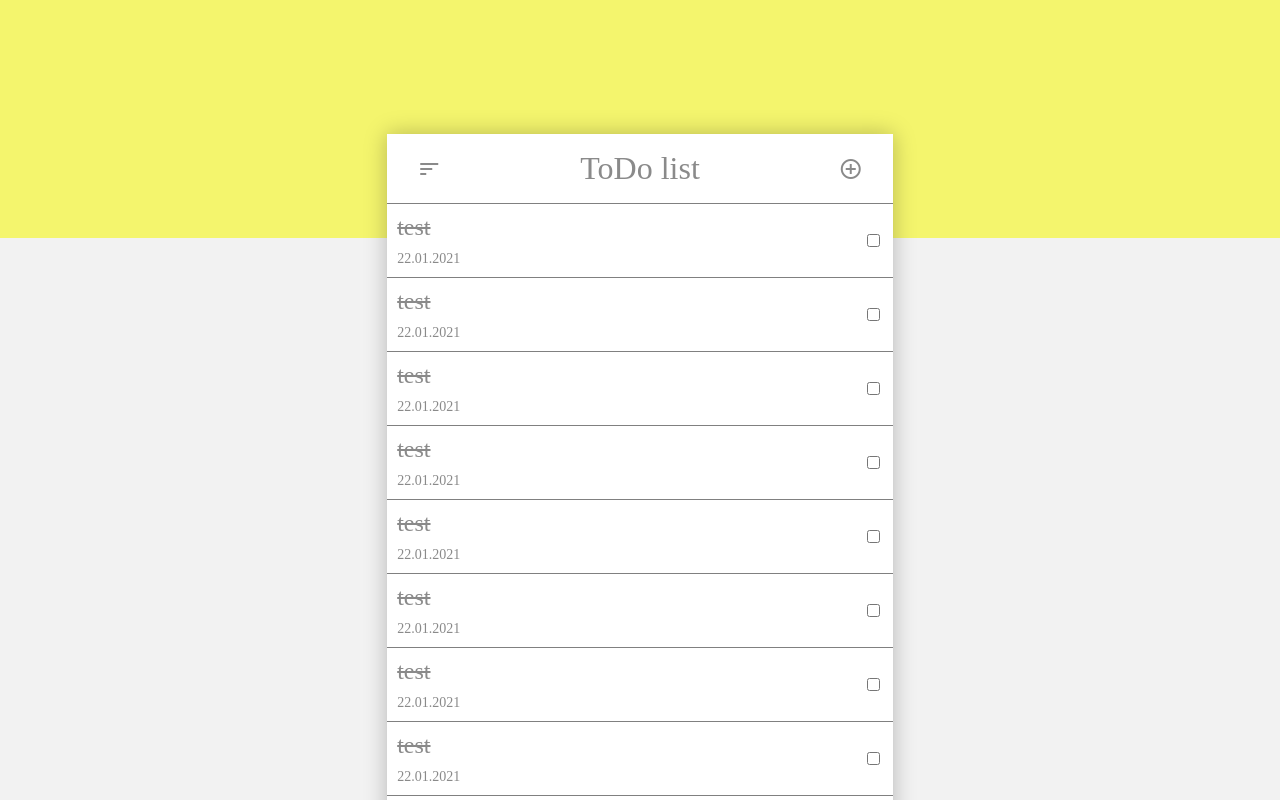
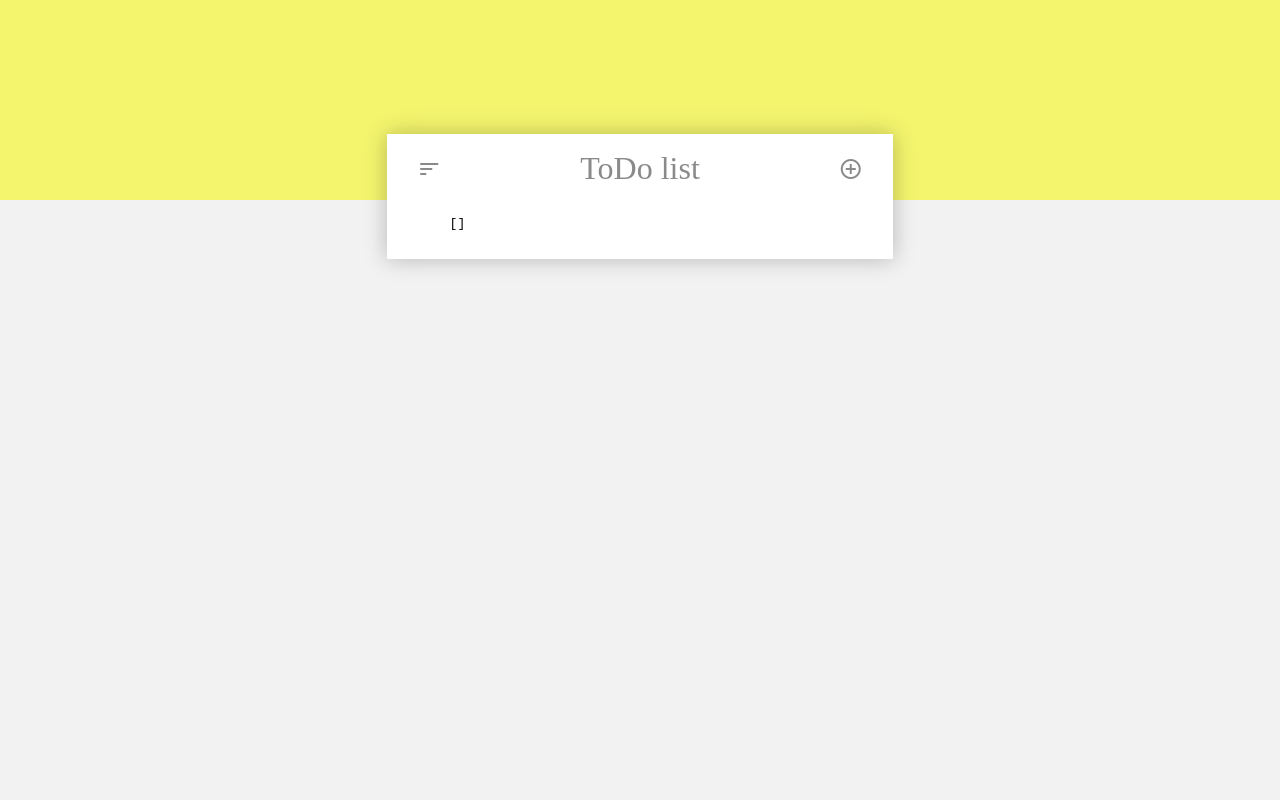
Before and after one commit to LefterijaT/advanced-todo, a Vue app: page / in a window 1280 px wide. Shown: the top 800 px of the page. Built offline with nearby package versions, Linux system fonts and the light colour scheme.

Commit message:
WIP todo list

```diff
--- a/src/components/ui/todo/Header.vue
+++ b/src/components/ui/todo/Header.vue
@@ -4,7 +4,7 @@
       <i class="material-icons">sort</i>
     </button>
     <h1 class="heading--app">ToDo list</h1>
-    <button class="app__button">
+    <button class="app__button" @click="onCreateTodo()">
       <i class="material-icons">add_circle_outline</i>
     </button>
   </header>
@@ -12,7 +12,13 @@
 
 <script lang="ts">
 import { Component, Vue } from "vue-property-decorator";
+import TodoModel from "@/models/TodoModel";
 
 @Component({})
-export default class UiTodoHeader extends Vue {}
+export default class UiTodoHeader extends Vue {
+  todoModel: TodoModel = new TodoModel();
+  onCreateTodo() {
+    this.todoModel.create();
+  }
+}
 </script>
--- a/src/components/ui/todo/ListItem.vue
+++ b/src/components/ui/todo/ListItem.vue
@@ -1,22 +1,35 @@
 <template>
   <div class="todo__item">
     <div class="todo__item-wrapper">
-      <h6 class="todo__item-title todo__item-title--checked">
-        test
+      <h6
+        class="todo__item-title"
+        :class="{ 'todo__item-title--checked': item.completed }"
+      >
+        {{ item.title }}
       </h6>
       <div class="todo__item-date">
-          22.01.2021
+        {{ item.date }}
       </div>
     </div>
     <div class="todo__item-checkbox">
-      <input type="checkbox">
+      <input
+        type="checkbox"
+        v-model="item.completed"
+        :id="`checkbox_${index}`"
+      />
     </div>
   </div>
 </template>
 
 <script lang="ts">
-import { Component, Vue } from "vue-property-decorator";
+import { Component, Vue, Prop } from "vue-property-decorator";
+import { TodoItem } from "@/interface/TodoItemInterface";
 
 @Component({})
-export default class UiTodoListItem extends Vue {}
+export default class UiTodoListItem extends Vue {
+  @Prop({ required: true })
+  index!: number;
+  @Prop({ required: true })
+  item!: TodoItem;
+}
 </script>
--- /dev/null
+++ b/src/interface/TodoItemInterface.ts
@@ -0,0 +1,5 @@
+export interface TodoItem {
+  title: string;
+  date: Date;
+  completed: boolean;
+}
--- /dev/null
+++ b/src/models/TodoModel.ts
@@ -0,0 +1,15 @@
+import store from "../store/index";
+
+export default class TodoModel {
+  create() {
+    const title = prompt("Task title", "");
+    if (!title) {
+      return alert("Title is required");
+    }
+    store.commit("todo/SET_NEW_ITEM", {
+      title,
+      date: new Date(),
+      completed: false
+    });
+  }
+}
--- a/src/store/todo.ts
+++ b/src/store/todo.ts
@@ -1,11 +1,6 @@
 import { Module } from "vuex";
 import { RootState } from "@/store/index";
-
-interface TodoItem {
-  title: string;
-  date: Date;
-  completed: boolean;
-}
+import { TodoItem } from "@/interface/TodoItemInterface";
 
 export interface TodoState {
   list: TodoItem[];
@@ -18,9 +13,11 @@ const TodoStore: Module<TodoState, RootState> = {
     list: []
   },
 
-  mutations: {},
-
-  actions: {}
+  mutations: {
+    SET_NEW_ITEM(state, payload: TodoItem) {
+      state.list.push(payload);
+    }
+  }
 };
 
 export default TodoStore;
--- a/src/views/Home.vue
+++ b/src/views/Home.vue
@@ -2,7 +2,15 @@
   <div class="app__container">
     <div class="app__main">
       <ui-todo-header></ui-todo-header>
-      <ui-todo-list-item v-for="n in 10" :key="n"></ui-todo-list-item>
+      <ui-todo-list-item
+        v-for="(item, index) in $store.state.todo.list"
+        :key="index"
+        :index="index"
+        :item="item"
+      />
+      <pre>
+        {{ $store.state.todo.list }}
+      </pre>
     </div>
   </div>
 </template>
```
